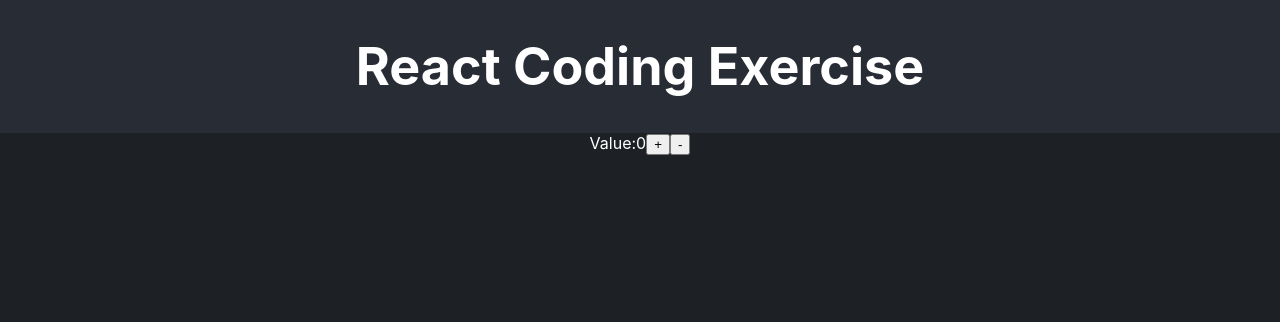
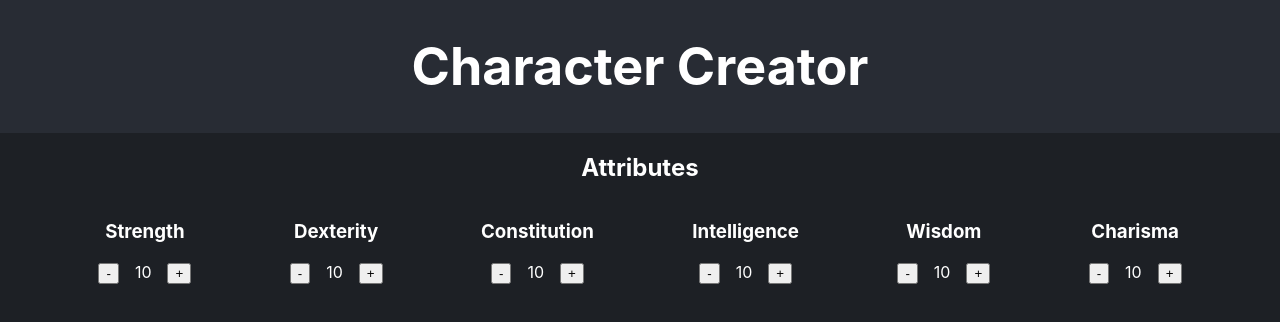
Before and after one commit to asmahood/recruiting-webapp-character, a React (Create React App) app: page / in a window 1280 px wide. Shown: the top 322 px of the page. Built offline with nearby package versions, Linux system fonts and the light colour scheme.

Commit message:
feat: add controls for attributes

```diff
--- a/src/App.css
+++ b/src/App.css
@@ -3,17 +3,6 @@
   text-align: center;
   display: flex;
   flex-direction: column;
-}
-
-.App-logo {
-  height: 40vmin;
-  pointer-events: none;
-}
-
-@media (prefers-reduced-motion: no-preference) {
-  .App-logo {
-    animation: App-logo-spin infinite 20s linear;
-  }
 }
 
 .App-header {
@@ -32,15 +21,8 @@
   color: white;
 }
 
-.App-link {
-  color: #61dafb;
+.Attribute-list {
+  display: flex;
+  justify-content: space-evenly;
+  align-items: center;
 }
-
-@keyframes App-logo-spin {
-  from {
-    transform: rotate(0deg);
-  }
-  to {
-    transform: rotate(360deg);
-  }
-}
--- a/src/App.tsx
+++ b/src/App.tsx
@@ -1,22 +1,20 @@
-import { useState } from 'react';
-import './App.css';
-import { ATTRIBUTE_LIST, CLASS_LIST, SKILL_LIST } from './consts.js';
-
+import "./App.css";
+import { ATTRIBUTE_LIST, CLASS_LIST, SKILL_LIST } from "./consts";
+import { Attribute } from "./components/Attribute";
 
 function App() {
-  const [num, setNum] = useState<number>(0);
   return (
     <div className="App">
       <header className="App-header">
-        <h1>React Coding Exercise</h1>
+        <h1>Character Creator</h1>
       </header>
       <section className="App-section">
-        <div>
-          Value:
-          {num}
-          <button>+</button>
-          <button>-</button>
-        </div>
+        <h2>Attributes</h2>
+        <section className="Attribute-list">
+          {ATTRIBUTE_LIST.map((attribute) => (
+            <Attribute name={attribute} />
+          ))}
+        </section>
       </section>
     </div>
   );
--- /dev/null
+++ b/src/components/Attribute.css
@@ -0,0 +1,3 @@
+.Attribute-value {
+  margin: 0 1rem;
+}
--- /dev/null
+++ b/src/components/Attribute.tsx
@@ -0,0 +1,29 @@
+import { useState } from "react";
+
+import "./Attribute.css";
+
+type AttributeProps = {
+  name: string;
+};
+
+export function Attribute({ name }: AttributeProps) {
+  const [value, setValue] = useState(10);
+
+  const handleClick = (newValue: number) => {
+    // Prevent attribute's value from being less than 0
+    if (newValue < 0) {
+      return;
+    }
+
+    setValue(newValue);
+  }
+
+  return (
+    <div className="Attribute">
+      <h3 className="Attribute-name">{name}</h3>
+      <button onClick={() => handleClick(value - 1)}>-</button>
+      <span className="Attribute-value">{value}</span>
+      <button onClick={() => handleClick(value + 1)}>+</button>
+    </div>
+  );
+}
```
